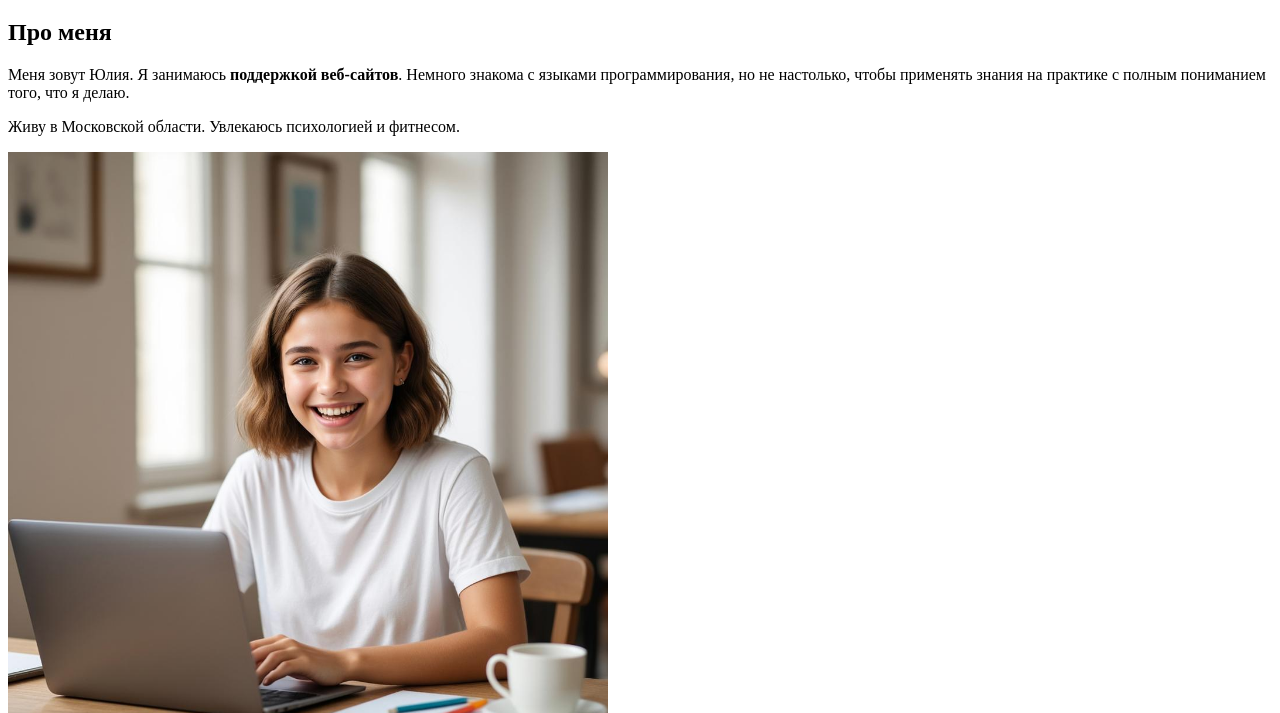
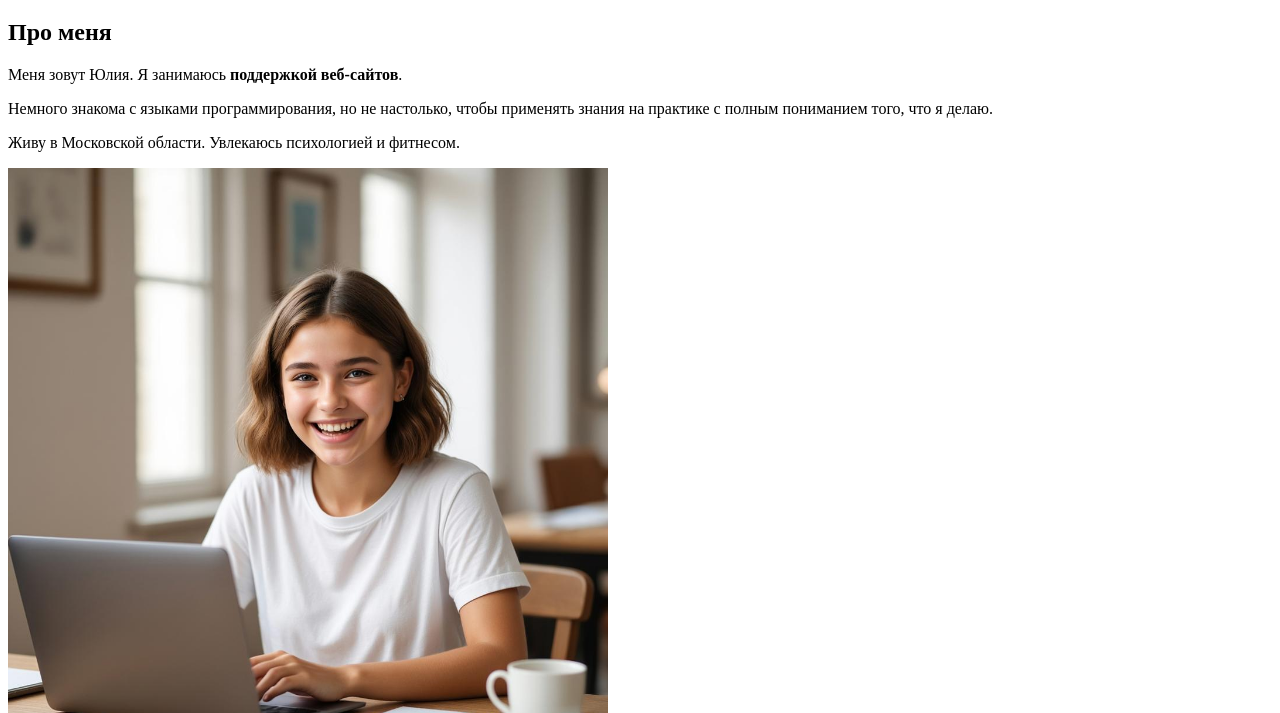
Before and after one commit to Ju17-art/site, a plain HTML site: page index.html in a window 1280 px wide. Shown: the part 87-800 px from the top of the page. Drawn offline with Linux system fonts and the light colour scheme.

Commit message:
edit text and added comment to about.html

```diff
--- a/index.html
+++ b/index.html
@@ -19,8 +19,8 @@
         <h1>Моя первая веб-страница</h1>
         <!-- Раздел "О себе" -->
         <h2>Про меня</h2>
-        <p>Меня зовут Юлия. Я занимаюсь <strong>поддержкой веб-сайтов</strong>.
-            Немного знакома с языками программирования, но не настолько, чтобы применять знания на практике
+        <p>Меня зовут Юлия. Я занимаюсь <strong>поддержкой веб-сайтов</strong>.</p>
+        <p>Немного знакома с языками программирования, но не настолько, чтобы применять знания на практике
             с полным пониманием того, что я делаю.</p>
         <p>Живу в Московской области. Увлекаюсь психологией и фитнесом.</p>
         <img src="images/image.jpeg" alt="вебмастер" width="600">
```
Also changed, not shown: pages/about.html (+6 -1 lines).
